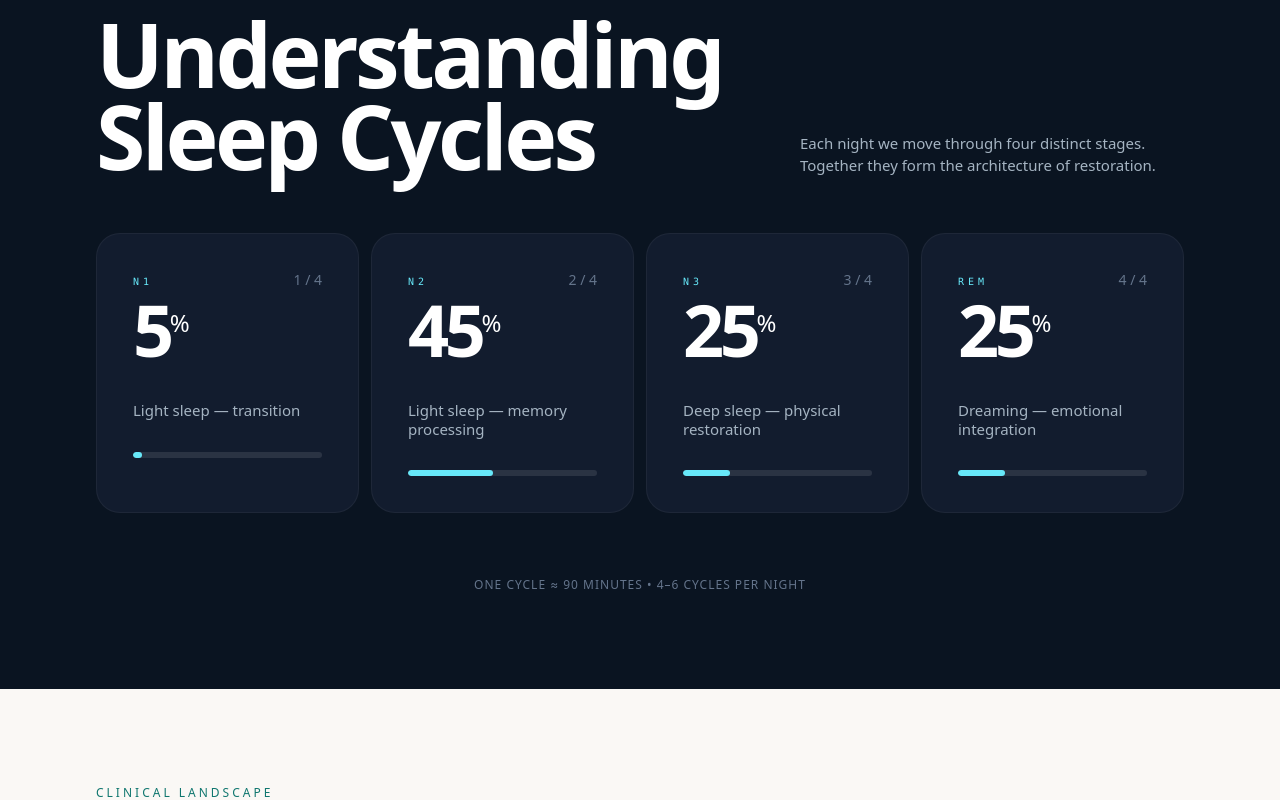
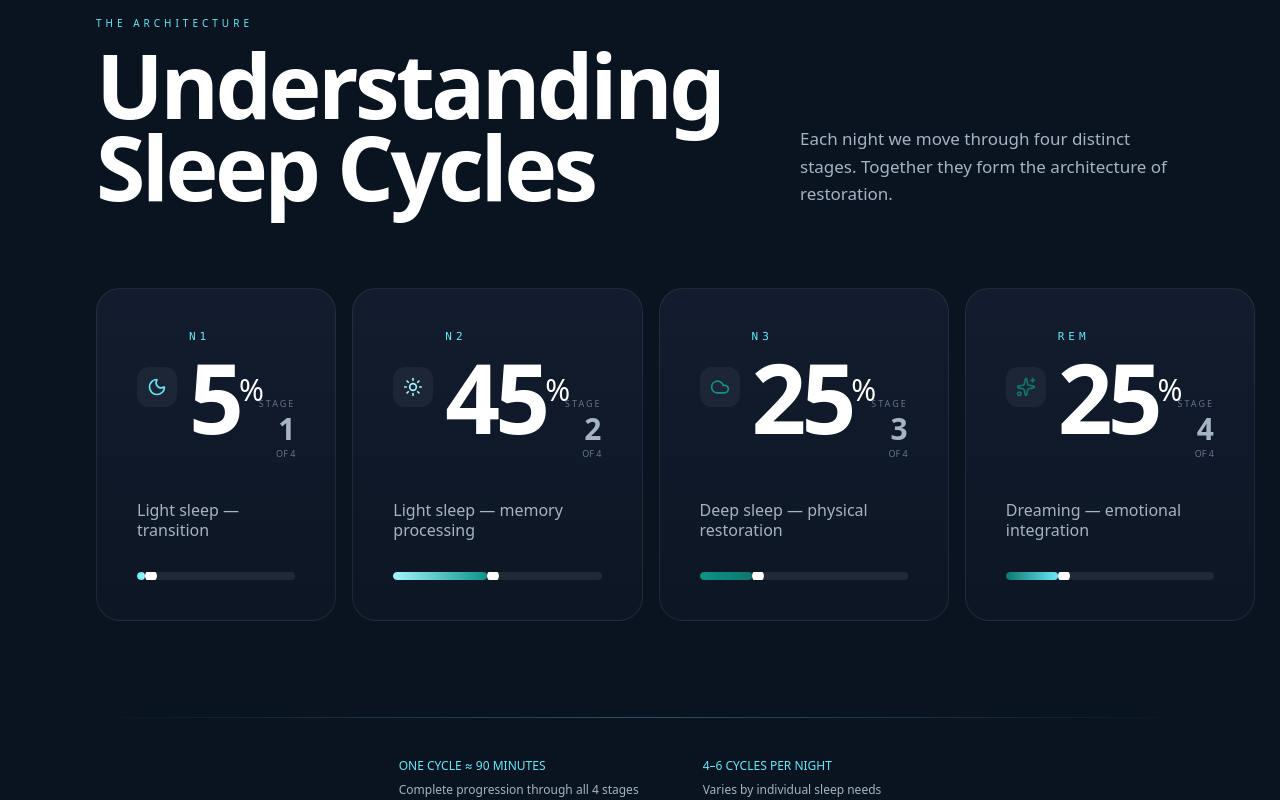
Before and after one commit to prathameshtwrwc-collab/chronotypetest, a React (Vite) app: page / in a window 1280 px wide. Shown: the part 1400-2200 px from the top of the page. Built offline with nearby package versions, Linux system fonts and the light colour scheme.

Commit message:
enhance: premium sleep cycles section with improved visuals

```diff
--- a/src/components/sections/SleepCycles.tsx
+++ b/src/components/sections/SleepCycles.tsx
@@ -1,53 +1,90 @@
 import { motion } from 'framer-motion';
 import { sleepCycleStages } from '../../lib/content';
+import { Moon, Sun, Cloud, Sparkles } from 'lucide-react';
 
 export function SleepCycles() {
+  const stageIcons = [Moon, Sun, Cloud, Sparkles];
+  const stageColors = ['#67E8F9', '#A5F3FC', '#0D9488', '#0F766E'];
+
   return (
-    <section id="cycles" className="section-dark py-24">
+    <section id="cycles" className="section-dark py-32 overflow-hidden">
       <div className="max-w-6xl mx-auto px-8">
-        <div className="flex flex-col md:flex-row md:items-end md:justify-between mb-14 gap-y-6">
+        <div className="flex flex-col md:flex-row md:items-end md:justify-between mb-20 gap-y-6">
           <div>
-            <div className="uppercase text-[#67E8F9] tracking-[3px] text-xs mb-3">THE BIOLOGY</div>
+            <div className="uppercase text-[#67E8F9] tracking-[4px] text-[10px] mb-3">THE ARCHITECTURE</div>
             <h2 className="text-display tracking-[-0.04em] text-white">Understanding Sleep Cycles</h2>
           </div>
-          <p className="max-w-sm text-[#A5B4C2] text-[15px]">Each night we move through four distinct stages. Together they form the architecture of restoration.</p>
+          <p className="max-w-sm text-[#A5B4C2] text-[17px] leading-relaxed">Each night we move through four distinct stages. Together they form the architecture of restoration.</p>
         </div>
 
-        {/* Animated Cycle Visual - Horizontal Storytelling */}
-        <div className="relative mb-16">
-          <div className="flex flex-col lg:flex-row gap-3">
-            {sleepCycleStages.map((stage, index) => (
+        {/* Central Sleep Cycle Visualization */}
+        <div className="relative mb-24">
+          <div className="flex flex-col lg:flex-row gap-4">
+            {sleepCycleStages.map((stage, index) => {
+              const Icon = stageIcons[index];
+              return (
                 <motion.div
                   key={index}
-                initial={{ opacity: 0, y: 20 }}
-                whileInView={{ opacity: 1, y: 0 }}
-                transition={{ delay: index * 0.06 }}
-                className="flex-1 bg-[#121C2E] rounded-3xl p-9 group border border-white/5"
+                  initial={{ opacity: 0, y: 30, scale: 0.95 }}
+                  whileInView={{ opacity: 1, y: 0, scale: 1 }}
+                  transition={{ delay: index * 0.1, duration: 0.6, type: "spring" }}
+                  whileHover={{ y: -6, transition: { duration: 0.2 } }}
+                  className="flex-1 bg-gradient-to-b from-[#121C2E] to-[#0D1624] rounded-3xl p-10 group border border-white/8 hover:border-[#67E8F9]/30 transition-colors"
                 >
-                <div className="flex items-baseline justify-between mb-9">
+                  <div className="flex items-baseline justify-between mb-10">
+                    <div className="flex items-center gap-3">
+                      <div className="p-2.5 rounded-xl bg-white/5 group-hover:bg-[#67E8F9]/10 transition-colors">
+                        <Icon className="w-5 h-5" style={{ color: stageColors[index] }} />
+                      </div>
                       <div>
-                    <div className="font-mono text-[10px] tracking-[4px] text-[#67E8F9]">{stage.name}</div>
-                    <div className="text-7xl font-semibold text-white tracking-[-4.5px] mt-1">{stage.pct}<span className="text-2xl align-super font-normal">%</span></div>
+                        <div className="font-mono text-[11px] tracking-[4px] text-[#67E8F9]">{stage.name}</div>
+                        <div className="text-8xl font-semibold text-white tracking-[-5px] mt-1">{stage.pct}<span className="text-3xl align-super font-normal">%</span></div>
                       </div>
-                  <div className="text-right text-[#64748B] text-sm">{index + 1} / 4</div>
+                    </div>
+                    <div className="text-right">
+                      <div className="text-[9px] tracking-[2px] text-[#64748B]">STAGE</div>
+                      <div className="text-3xl font-semibold text-[#A5B4C2]">{index + 1}</div>
+                      <div className="text-[9px] text-[#64748B]">OF 4</div>
+                    </div>
                   </div>
 
-                <div className="text-[#A5B4C2] leading-tight text-[15px]">{stage.desc}</div>
+                  <div className="text-[#A5B4C2] leading-tight text-[16px] mb-8">{stage.desc}</div>
 
-                <div className="mt-8 h-1.5 rounded-full bg-white/10 overflow-hidden">
+                  <div className="relative h-2 rounded-full bg-white/8 overflow-hidden">
                     <motion.div
-                    className="h-1.5 rounded-full bg-[#67E8F9]"
+                      className="h-2 rounded-full"
+                      style={{ background: `linear-gradient(to right, ${stageColors[index]}, ${stageColors[(index + 1) % stageColors.length]})` }}
                       initial={{ width: 0 }}
                       whileInView={{ width: `${stage.pct}%` }}
-                    transition={{ duration: 1.3, delay: 0.2 }}
+                      transition={{ duration: 1.4, delay: 0.3, ease: [0.23, 1, 0.32, 1] }}
+                    />
+                    <motion.div
+                      className="absolute top-1/2 -translate-y-1/2 w-3 h-3 rounded-full bg-white shadow-lg"
+                      initial={{ left: 0 }}
+                      whileInView={{ left: `${stage.pct}%` }}
+                      transition={{ duration: 1.4, delay: 0.3, ease: [0.23, 1, 0.32, 1] }}
                     />
                   </div>
                 </motion.div>
-            ))}
+              );
+            })}
           </div>
         </div>
 
-        <div className="text-center text-xs text-[#64748B] tracking-[1px]">ONE CYCLE ≈ 90 MINUTES • 4–6 CYCLES PER NIGHT</div>
+        {/* Cycle Timeline Visualization */}
+        <div className="relative">
+          <div className="h-px bg-gradient-to-r from-transparent via-[#67E8F9]/30 to-transparent mb-10" />
+          <div className="flex justify-center gap-16 text-xs">
+            <div>
+              <div className="text-[#67E8F9] mb-2">ONE CYCLE ≈ 90 MINUTES</div>
+              <div className="text-[#A5B4C2]">Complete progression through all 4 stages</div>
+            </div>
+            <div>
+              <div className="text-[#67E8F9] mb-2">4–6 CYCLES PER NIGHT</div>
+              <div className="text-[#A5B4C2]">Varies by individual sleep needs</div>
+            </div>
+          </div>
+        </div>
       </div>
     </section>
   );
```
Lines whose indentation alone changed are shown as unchanged.
